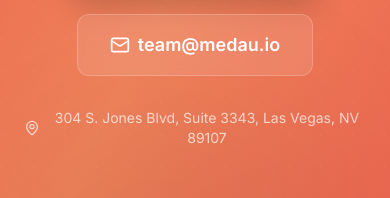
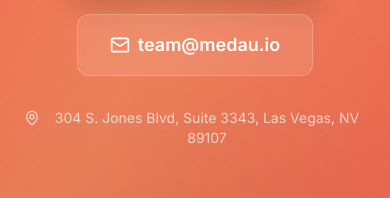
Before and after one commit to kfroemming/medau-marketing, a React (Vite) app: page / in a window 390 px wide. Shown: the part 10318-10516 px from the top of the page. Built offline with nearby package versions, Linux system fonts and the light colour scheme.

Commit message:
fix: align location pin with first line of address

```diff
--- a/src/components/CTA.tsx
+++ b/src/components/CTA.tsx
@@ -55,9 +55,9 @@ export function CTA() {
             </a>
           </div>
 
-          <div className="mt-8 flex items-center justify-center gap-2 text-white/70">
-            <MapPin className="w-4 h-4 shrink-0" />
-            <p className="text-sm sm:text-base">
+          <div className="mt-8 flex items-start justify-center gap-2 text-white/70">
+            <MapPin className="w-4 h-4 shrink-0 mt-0.5 sm:mt-1" />
+            <p className="text-sm sm:text-base leading-5 sm:leading-6">
               304 S. Jones Blvd, Suite 3343, Las Vegas, NV 89107
             </p>
           </div>
```
